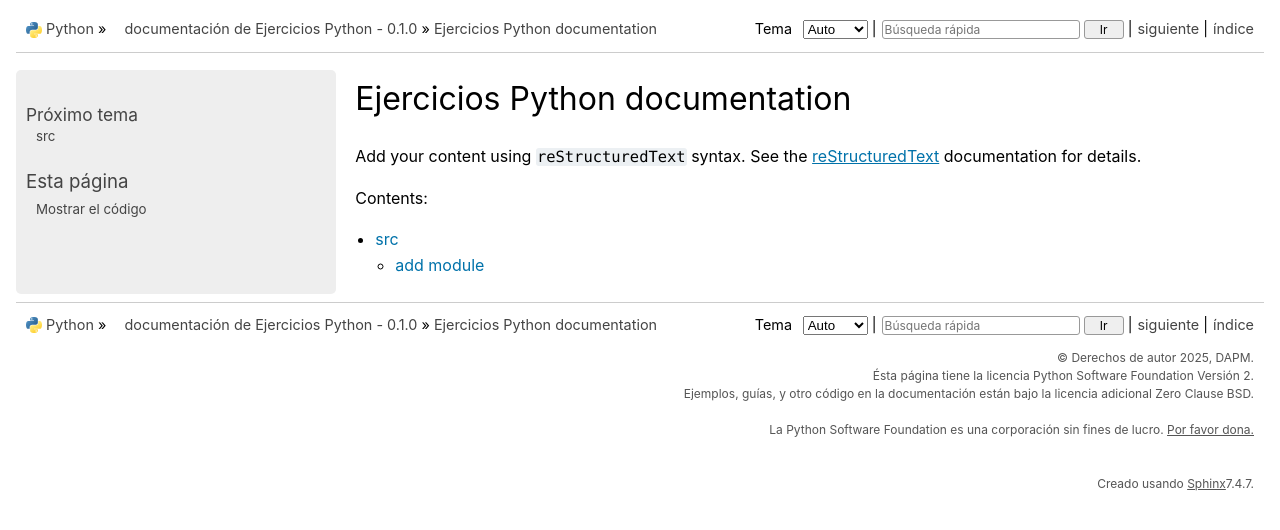
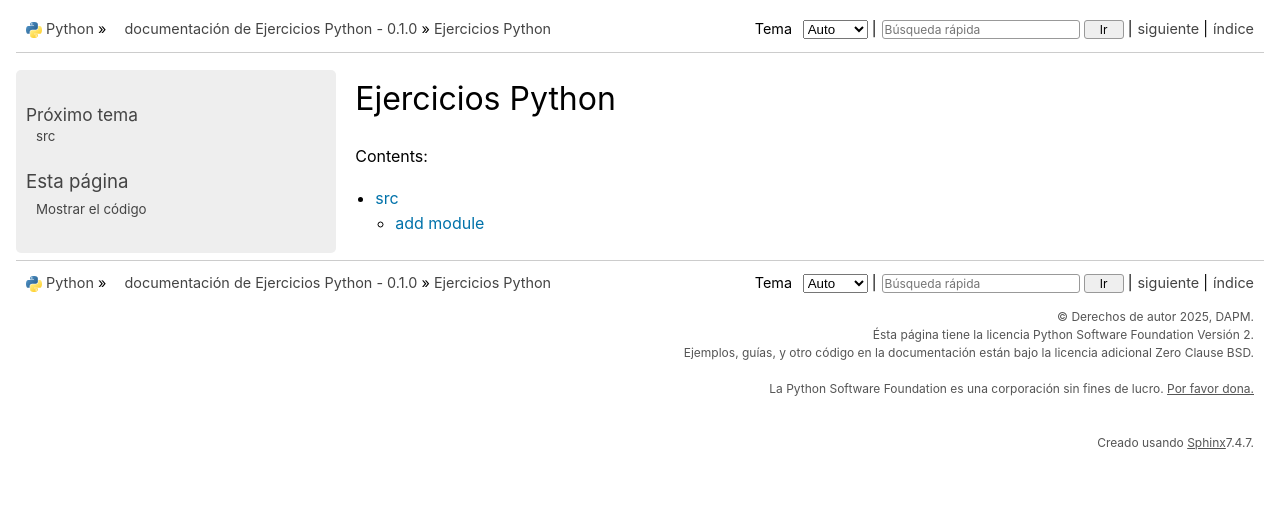
Before and after one commit to diegoperezm/Ejercicios-Python, a Sphinx documentation site: the page built from docs/source/index.rst, in a window 1280 px wide. Shown: the top 530 px of the page. Built offline with Sphinx 7.4.7, drawn with Linux system fonts in a browser that asks for light colours.

Commit message:
Remover texto

```diff
--- a/docs/source/index.rst
+++ b/docs/source/index.rst
@@ -3,13 +3,8 @@
    You can adapt this file completely to your liking, but it should at least
    contain the root `toctree` directive.
 
-Ejercicios Python documentation
-===============================
-
-Add your content using ``reStructuredText`` syntax. See the
-`reStructuredText <https://www.sphinx-doc.org/en/master/usage/restructuredtext/index.html>`_
-documentation for details.
-
+Ejercicios Python
+=================
 
 .. toctree::
    :maxdepth: 2
```
